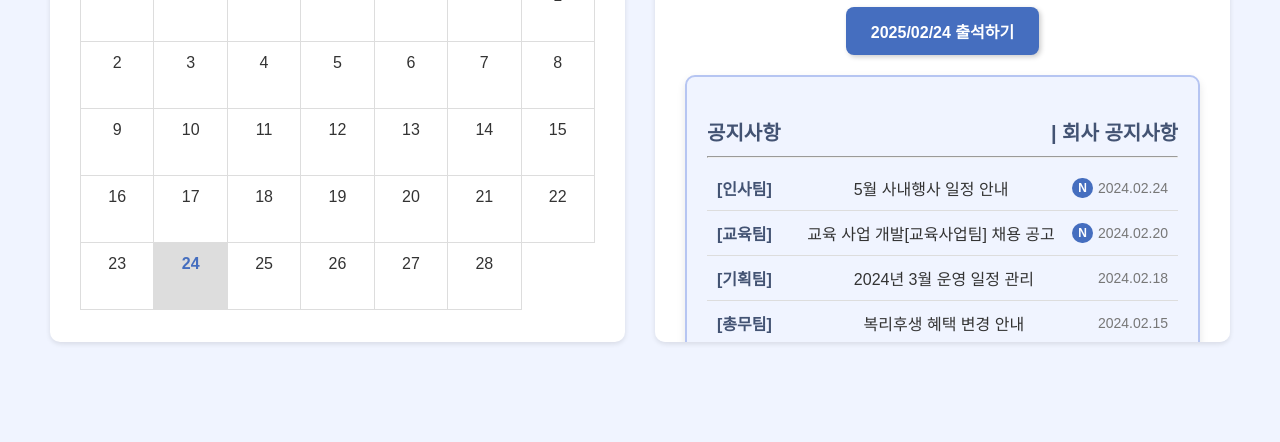
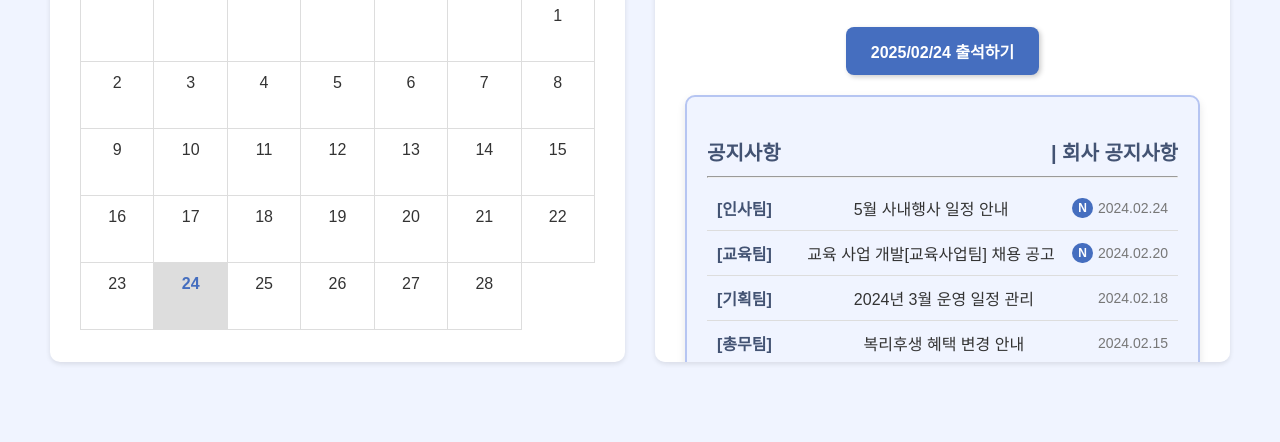
Before and after one commit to kjc0011/project-website, a website: page frontend/index.html in a window 1280 px wide. Shown: the part 358-800 px from the top of the page. Drawn offline with Linux system fonts and the light colour scheme.

Commit message:
유진_ index css 수정

```diff
--- a/frontend/css/index.css
+++ b/frontend/css/index.css
@@ -14,7 +14,7 @@ body, html {
     display: flex;
     height: 60%;
     justify-content: space-between;
-    padding: 80px 50px;
+    padding: 100px 50px;
 }
 
 /* 네비게이션 바 */
```
